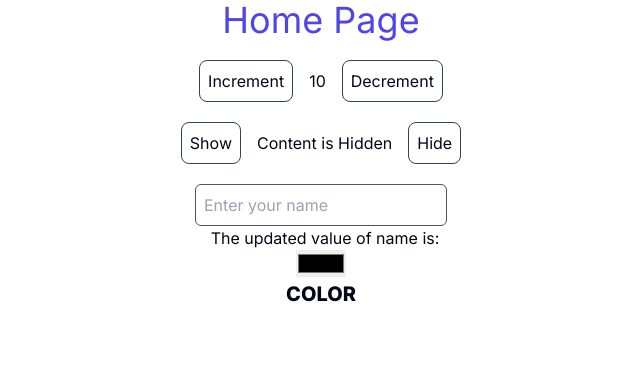
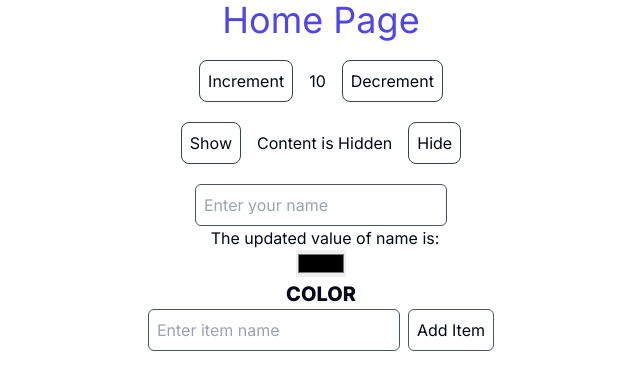
Before and after one commit to faizanprogrames/demo, a Next.js app: page / in a window 1280 px wide. Shown: the top 390 px of the page, without its empty margins (319-959 px from the left). Built offline with nearby package versions, Linux system fonts and the light colour scheme.

Commit message:
Initial Commit

```diff
--- a/app/page.tsx
+++ b/app/page.tsx
@@ -1,7 +1,8 @@
-import ColorPicker from "@components/ColorPicker";
 import Counter from "@components/Counter";
 import DisplayFormData from "@components/DisplayFormData";
 import DisplayText from "@components/DisplayText";
+import ColorPicker from "@components/ColorPicker";
+import List from "@components/List";
 
 export default function Home() {
   return (
@@ -12,6 +13,7 @@ export default function Home() {
         <DisplayText />
         <DisplayFormData />
         <ColorPicker />
+        <List />
       </div>
     </main>
   );
--- a/components/List.tsx
+++ b/components/List.tsx
@@ -1,6 +1,6 @@
 "use client";
 
-import { useState } from "react";
+import React, { useState } from "react";
 
 type Props = {
   id: number;
@@ -8,34 +8,44 @@ type Props = {
 };
 
 export default function List() {
+  const [itemName, setItemName] = useState<string>("");
   const [items, setItems] = useState<Props[]>([]);
-  const [itemName, setItemName] = useState<string>("");
 
-  function handleAddItem() {
+  function handleList() {
     if (itemName.trim() !== "") {
       const newItem: Props = {
         id: items.length + 1,
         name: itemName,
       };
-
       setItems([...items, newItem]);
       setItemName("");
     }
   }
-
   return (
     <div>
+      <div className="space-x-2">
         <input
           type="text"
+          placeholder="Enter item name"
           value={itemName}
-        onChange={(e) => setItemName(e.target.value)}
-        placeholder="Enter item name"
-        className="border border-black p-2 rounded-lg"
+          onChange={(e: React.ChangeEvent<HTMLInputElement>) =>
+            setItemName(e.target.value)
+          }
+          className="border border-gray-600 p-2 rounded-md"
         />
-      <button onClick={handleAddItem}>Add Item</button>
+        <button
+          type="button"
+          className="border border-gray-600 p-2 rounded-md"
+          onClick={handleList}
+        >
+          Add Item
+        </button>
         {items.map((item) => (
-        <div key={item.id}>{item.name}</div>
+          <div key={item.id}>
+            <p>{item.name}</p>
+          </div>
         ))}
+      </div>
     </div>
   );
 }
--- a/package.json
+++ b/package.json
@@ -9,12 +9,16 @@
     "lint": "next lint"
   },
   "dependencies": {
+    "@sanity/image-url": "^1.0.2",
+    "@sanity/vision": "^3.25.0",
     "class-variance-authority": "^0.7.0",
     "clsx": "^2.0.0",
     "lucide-react": "^0.300.0",
     "next": "14.0.4",
     "react": "^18",
     "react-dom": "^18",
+    "sanity": "^3.25.0",
+    "styled-components": "^6.1.8",
     "tailwind-merge": "^2.2.0",
     "tailwindcss-animate": "^1.0.7"
   },
--- a/tsconfig.json
+++ b/tsconfig.json
@@ -1,6 +1,6 @@
 {
   "compilerOptions": {
-    "target": "es5",
+    "target": "ES2017",
     "lib": ["dom", "dom.iterable", "esnext"],
     "allowJs": true,
     "skipLibCheck": true,
```
Also changed, not shown: sanity.cli.ts (added, +10 -0 lines), sanity.config.ts (added, +25 -0 lines), 2 other files (tests, documents, lock files or other folders). Lines whose indentation alone changed are shown as unchanged.
